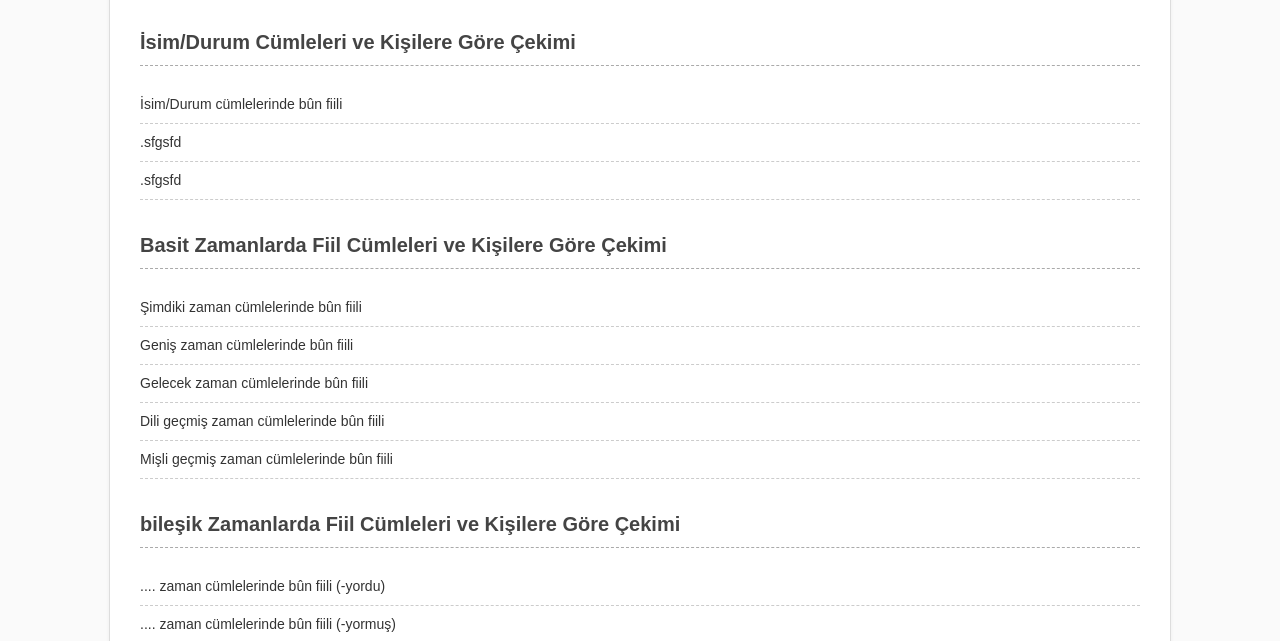
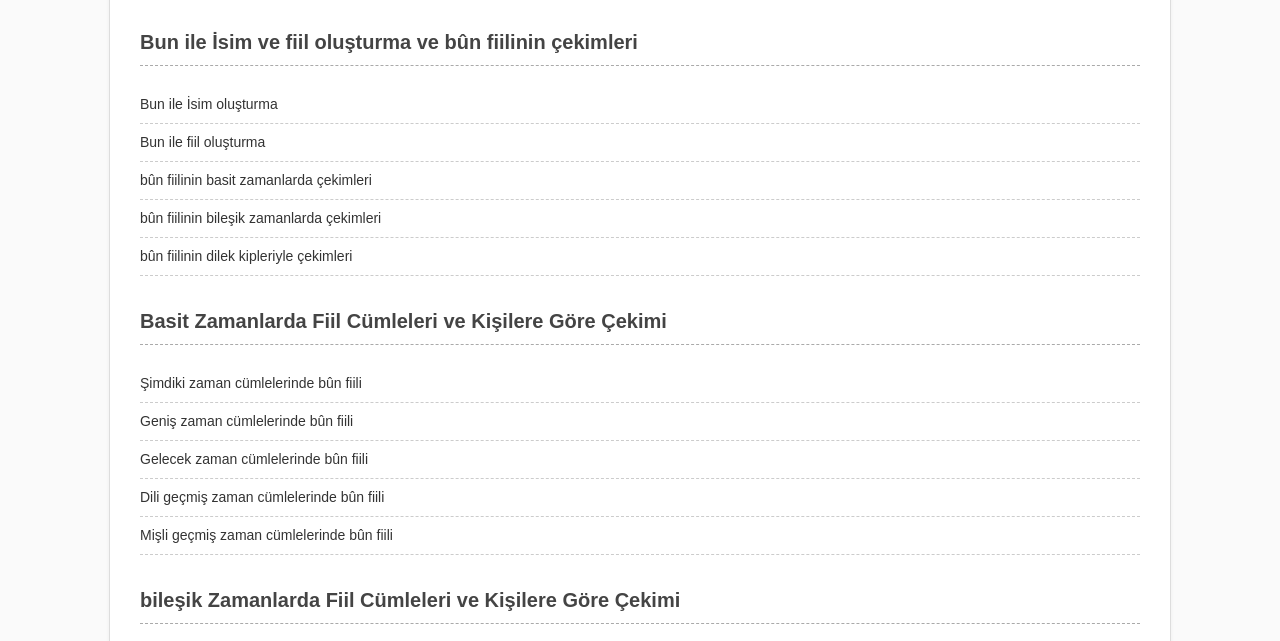
Before and after one commit to academiaturkiye/academiaturkiye.github.io, a plain HTML site: page atm/atm-1/fiilcekimleribun.html in a window 1280 px wide. Shown: the part 127-768 px from the top of the page. Drawn offline with Linux system fonts and the light colour scheme.

Commit message:
Update fiilcekimleribun.html

```diff
--- a/atm/atm-1/fiilcekimleribun.html
+++ b/atm/atm-1/fiilcekimleribun.html
@@ -105,22 +105,31 @@
         <h1>Kesandin û Kişandina Lêkera "bûn"ê </h1>
         <p class="table-caption">Bu yapı, kesikli çizgiler kullanılarak oluşturulmuş tablo benzeri bir düzendir.</p>
 
-        <!-- İsim cümlelerinde bûn fiili -->
-        <h2>İsim/Durum Cümleleri ve Kişilere Göre Çekimi</h2>
+        <!-- Bun ile İsim ve fiil oluşturma ve  bûn fiilinin çekimleri -->
+        <h2>Bun ile İsim ve fiil oluşturma ve  bûn fiilinin çekimleri</h2>
 
         <div class="dashed-table">
 
             <div class="dashed-row">
-             İsim/Durum cümlelerinde bûn fiili
+             Bun ile İsim  oluşturma
             </div>
 
             <div class="dashed-row">
-             .sfgsfd
+             Bun ile fiil oluşturma
             </div>
 
             <div class="dashed-row">
-             .sfgsfd
+              bûn fiilinin basit zamanlarda çekimleri
             </div>
+
+            <div class="dashed-row">
+              bûn fiilinin bileşik zamanlarda çekimleri
+            </div>
+
+            <div class="dashed-row">
+              bûn fiilinin dilek kipleriyle çekimleri
+            </div>
+
         </div>
 
         <!-- Fiil cümlelerinde bûn fiili/ basit zamanlar-->
```
